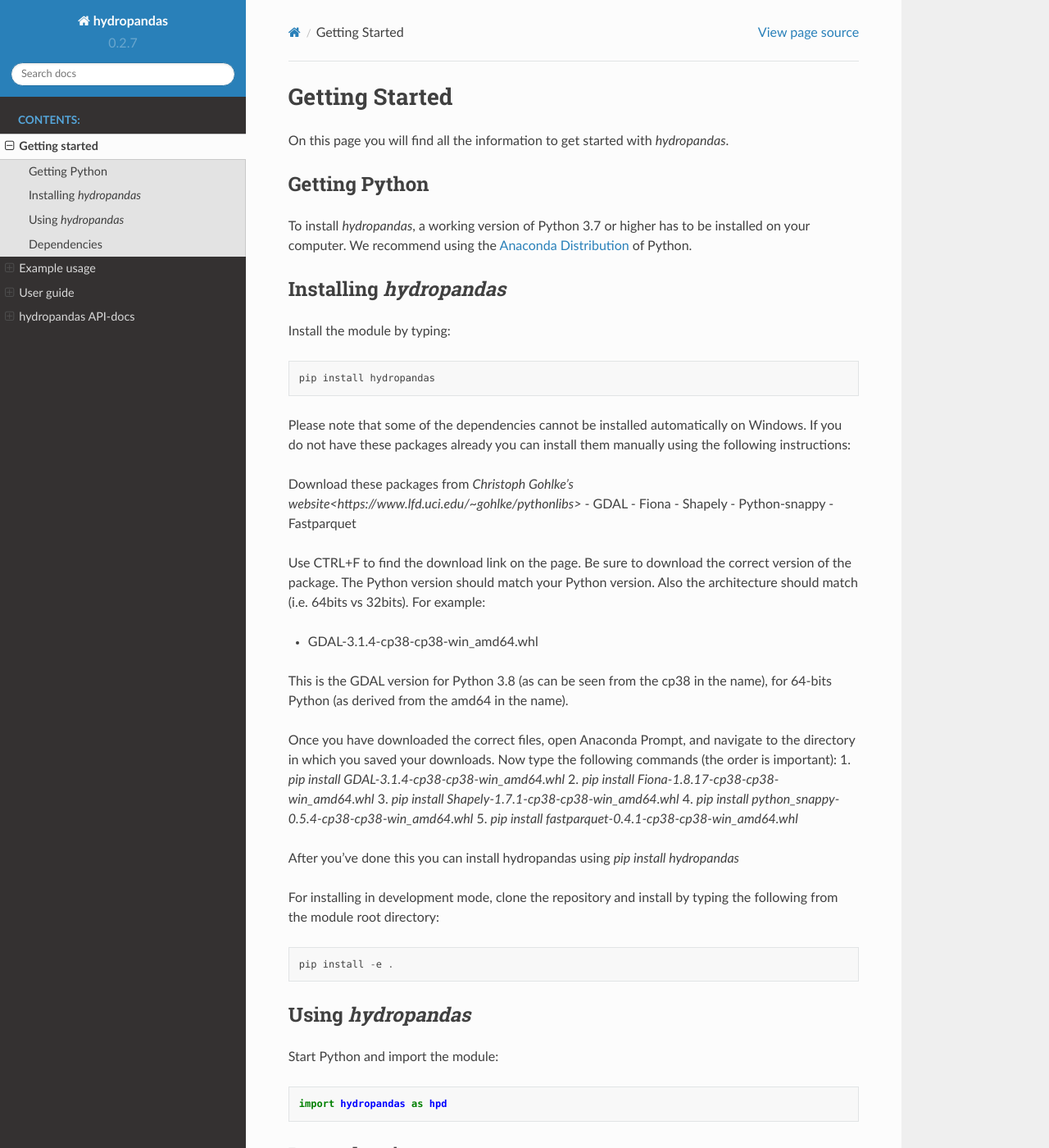
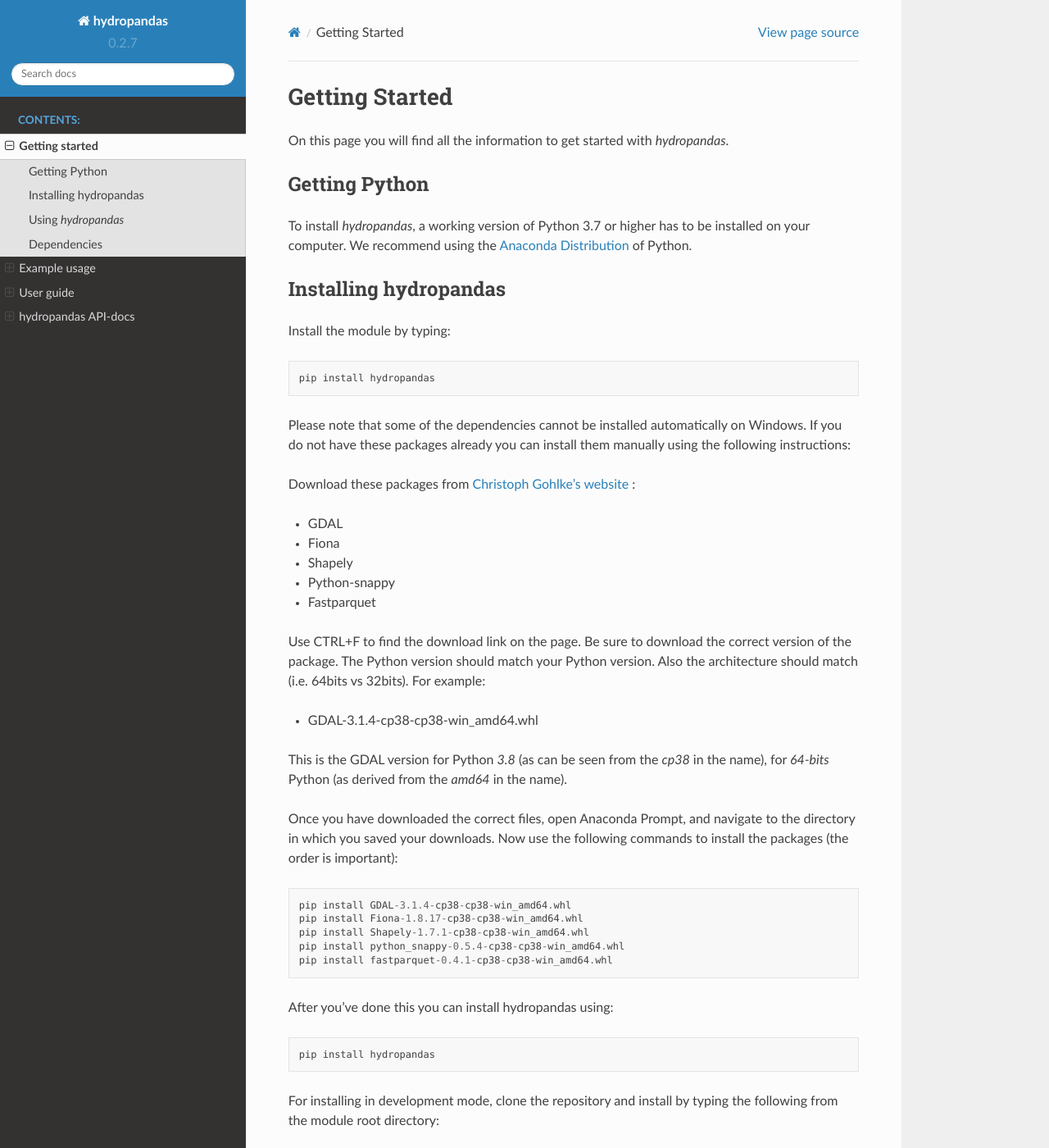
Before and after one commit to ArtesiaWater/hydropandas, a Sphinx documentation site: the page built from docs/getting_started.rst, in a window 1280 px wide and 1400 px high. Shown: the whole window at 82% size. Built offline with Sphinx 7.4.7 and the Read the Docs theme 2.0.0, drawn with Linux system fonts in a browser that asks for light colours.

Commit message:
fix installation part #46

```diff
--- a/docs/getting_started.rst
+++ b/docs/getting_started.rst
@@ -11,8 +11,8 @@
 `Anaconda Distribution <https://www.continuum.io/downloads>`_
 of Python.
 
-Installing `hydropandas`
-------------------------
+Installing hydropandas
+----------------------
 
 Install the module by typing::
 
@@ -22,7 +22,8 @@
 on Windows. If you do not have these packages already you can install them
 manually using the following instructions:
 
-Download these packages from `Christoph Gohlke's website<https://www.lfd.uci.edu/~gohlke/pythonlibs>`
+Download these packages from `Christoph Gohlke's website <https://www.lfd.uci.edu/~gohlke/pythonlibs>`_ :
+
 - GDAL
 - Fiona
 - Shapely
@@ -35,19 +36,22 @@
 
 - GDAL-3.1.4-cp38-cp38-win_amd64.whl
 
-This is the GDAL version for Python 3.8 (as can be seen from the cp38 in the name),
-for 64-bits Python (as derived from the amd64 in the name).
+This is the GDAL version for Python `3.8` (as can be seen from the `cp38` in the name),
+for `64-bits` Python (as derived from the `amd64` in the name).
 
 Once you have downloaded the correct files, open Anaconda Prompt, and navigate to
-the directory in which you saved your downloads. Now type the following commands
-(the order is important):
-1. `pip install GDAL-3.1.4-cp38-cp38-win_amd64.whl`
-2. `pip install Fiona-1.8.17-cp38-cp38-win_amd64.whl`
-3. `pip install Shapely-1.7.1-cp38-cp38-win_amd64.whl`
-4. `pip install python_snappy-0.5.4-cp38-cp38-win_amd64.whl`
-5. `pip install fastparquet-0.4.1-cp38-cp38-win_amd64.whl`
+the directory in which you saved your downloads. Now use the following commands
+to install the packages (the order is important)::
 
-After you've done this you can install hydropandas using `pip install hydropandas`
+	pip install GDAL-3.1.4-cp38-cp38-win_amd64.whl
+	pip install Fiona-1.8.17-cp38-cp38-win_amd64.whl
+	pip install Shapely-1.7.1-cp38-cp38-win_amd64.whl
+	pip install python_snappy-0.5.4-cp38-cp38-win_amd64.whl
+	pip install fastparquet-0.4.1-cp38-cp38-win_amd64.whl
+
+After you've done this you can install hydropandas using::
+
+	pip install hydropandas
 
 For installing in development mode, clone the repository and install by
 typing the following from the module root directory::
```
